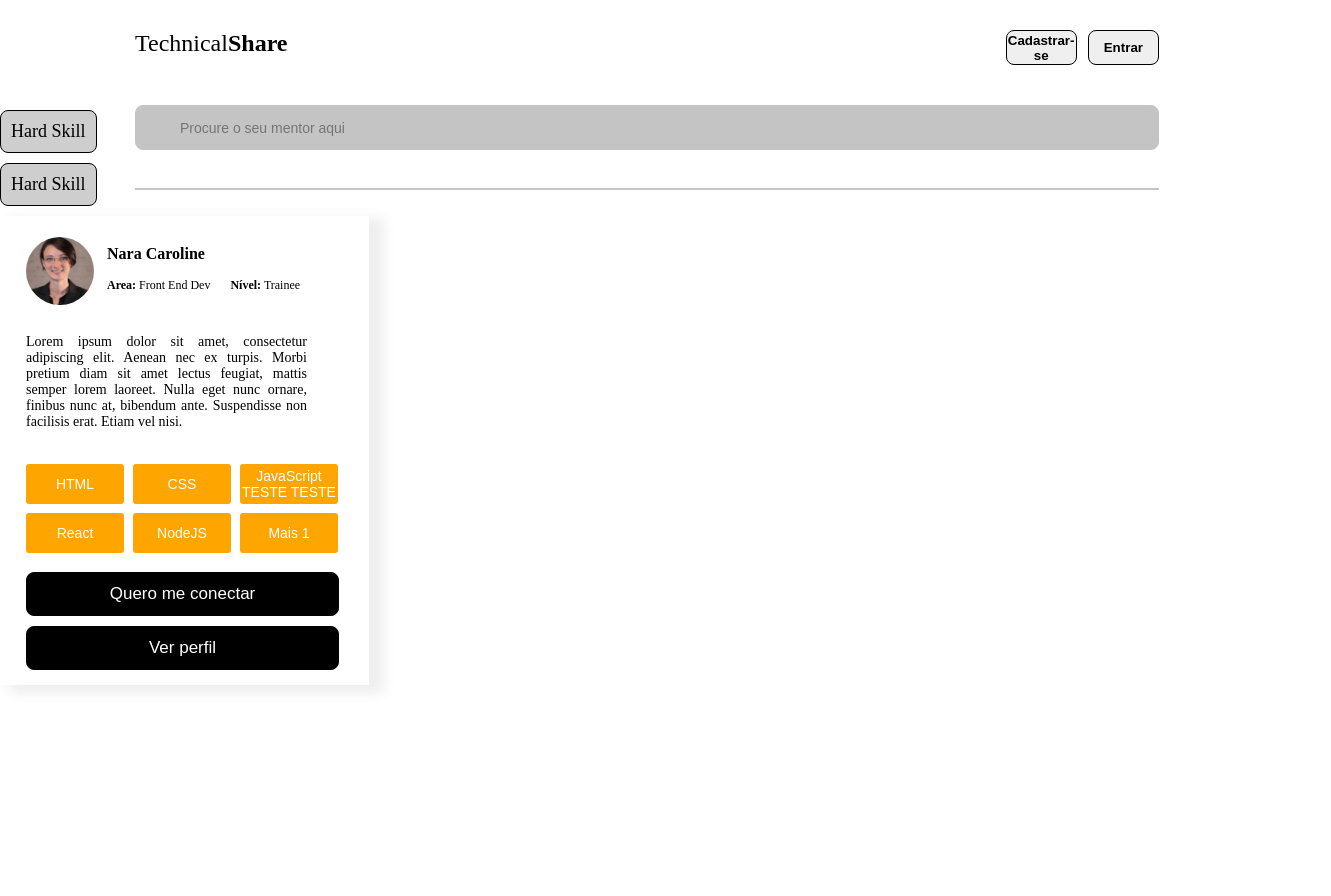
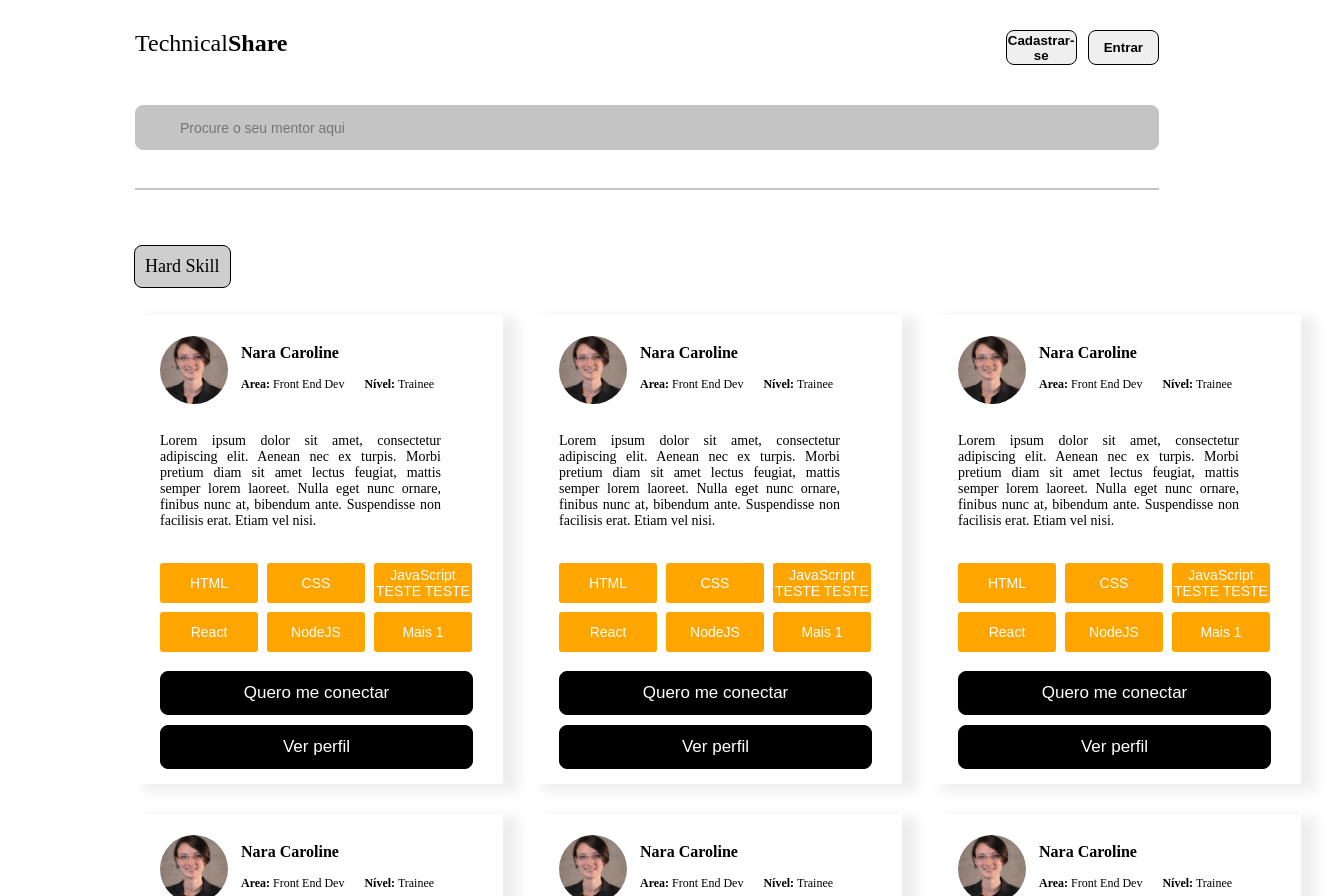
Before and after one commit to squad8-hackatho/squad8-hackathon-front, a React (Create React App) app: page /usersList in a window 1280 px wide. Shown: the top 896 px of the page, 1331 px wide, since content can reach past the window. Before the commit the page ends 800 px from the top, so only its background shows below. Built offline with nearby package versions, Linux system fonts and the light colour scheme; what styled-media-query would draw is missing.

Commit message:
Adicionando filtro simples, adicionando Cards Perfis

```diff
--- a/src/components/Dropdown/index.tsx
+++ b/src/components/Dropdown/index.tsx
@@ -1,5 +1,5 @@
 import React, { useState } from 'react';
-import { DropdownContent, DropdownWrapper } from './styles';
+import { DropdownContent, DropdownWrapper, FilterTag, SelectedFilters } from './styles';
 
 type Props = {
   dropdownName: string;
@@ -7,8 +7,6 @@ type Props = {
 };
 
 export const SelectedItens: any = [];
-// eslint-disable-next-line import/no-mutable-exports
-export let whatIsSelected = [];
 
 export function Dropdown({ dropdownName, dropdownItens }: Props) {
   const [dropdown, setDropdown] = useState('none');
@@ -16,22 +14,24 @@ export function Dropdown({ dropdownName, dropdownItens }: Props) {
 
   function handleClick(item: any) {
     if (SelectedItens.includes(item)) {
-      /* const x : any = item.target.getAttribute(selectedItens);
-      setSelectedItens(selectedItens.filter(items=>{return items !== x})) */
       const index = SelectedItens.indexOf(item);
       SelectedItens.splice(index, 1);
       setSelectedItens(SelectedItens);
-      whatIsSelected = selectedItens;
     } else {
       SelectedItens.push(item);
       setSelectedItens(SelectedItens);
-      whatIsSelected = selectedItens;
     }
   }
 
   return (
     <div>
-      <p>{selectedItens}</p>
+      <SelectedFilters>
+        {selectedItens.map((selected : any) => {
+          return (
+            <FilterTag>{selected}</FilterTag>
+          )
+        })}
+      </SelectedFilters>
       <DropdownWrapper
         onClick={() => {
           return dropdown === 'none'
--- a/src/components/Dropdown/styles.tsx
+++ b/src/components/Dropdown/styles.tsx
@@ -25,3 +25,19 @@ export const DropdownContent = styled.div<DropdownContentProps>`
 
   ${layout}
 `;
+
+type SelectedFiltersProps = LayoutProps;
+
+export const SelectedFilters = styled.div<SelectedFiltersProps>`
+  height: 50px;
+
+  ${layout}
+`;
+
+export const FilterTag = styled.button`
+  padding: 10px;
+  margin: 0px 10px 0px 0px;
+
+  border: 1px solid black;
+  border-radius: 8px;
+`
--- a/src/components/MentorCard/styles.tsx
+++ b/src/components/MentorCard/styles.tsx
@@ -6,6 +6,8 @@ export const Card = styled.section`
 
   display: flex;
   flex-direction: column;
+
+  margin: 0px 30px 30px 0px;
 
   box-shadow: 12px 5px 12px 3px #EEE;
 
--- a/src/pages/usersList/UsersList.tsx
+++ b/src/pages/usersList/UsersList.tsx
@@ -1,7 +1,8 @@
 import React from 'react';
-import { Dropdown, whatIsSelected } from '../../components/Dropdown';
+import { Dropdown } from '../../components/Dropdown';
 import { TopBarPattern } from '../pattern';
 import { MentorCard } from '../../components/MentorCard';
+import { Filter, Mentors } from './styles';
 
 function UsersList() {
   const name = 'Nara Caroline';
@@ -18,18 +19,24 @@ function UsersList() {
     'MongoDB',
   ];
   const dropdownItens = ['Desenvolvimento', 'Gestão de TI', 'UX e UI'];
-  const dropdownItens2 = [
+  /* const dropdownItens2 = [
     'Engenharia de Dados',
     'Linguagem de Códigos',
     'Full Stack',
-  ];
+  ]; */
+
+
 
   return (
     <main>
       <TopBarPattern flag />
-      <p>{whatIsSelected}</p>
-      <Dropdown dropdownName="Hard Skill" dropdownItens={dropdownItens} />
-      <Dropdown dropdownName="Hard Skill" dropdownItens={dropdownItens2} />
+      <Filter>
+        <Dropdown
+          dropdownName="Hard Skill"
+          dropdownItens={dropdownItens}
+        />
+      </Filter>
+      <Mentors>
         <MentorCard
           name={name}
           occupation={occupation}
@@ -37,6 +44,42 @@ function UsersList() {
           tags={tags}
           bioDescription={bioDescription}
         />
+        <MentorCard
+          name={name}
+          occupation={occupation}
+          level={level}
+          tags={tags}
+          bioDescription={bioDescription}
+        />
+        <MentorCard
+          name={name}
+          occupation={occupation}
+          level={level}
+          tags={tags}
+          bioDescription={bioDescription}
+        />
+        <MentorCard
+          name={name}
+          occupation={occupation}
+          level={level}
+          tags={tags}
+          bioDescription={bioDescription}
+        />
+        <MentorCard
+          name={name}
+          occupation={occupation}
+          level={level}
+          tags={tags}
+          bioDescription={bioDescription}
+        />
+        <MentorCard
+          name={name}
+          occupation={occupation}
+          level={level}
+          tags={tags}
+          bioDescription={bioDescription}
+        />
+      </Mentors>
     </main>
   );
 }
--- /dev/null
+++ b/src/pages/usersList/styles.tsx
@@ -0,0 +1,17 @@
+import styled from "styled-components";
+
+export const Filter = styled.section`
+  width: 1178px;
+  height: 40px;
+
+  margin: 85px 0px 80px 134px;
+`;
+
+export const Mentors = styled.section`
+  width: 1197px;
+  display: flex;
+  flex-direction: row;
+  flex-wrap: wrap;
+
+  margin: 0px 0px 0px 134px;
+`
```
Lines whose indentation alone changed are shown as unchanged.
